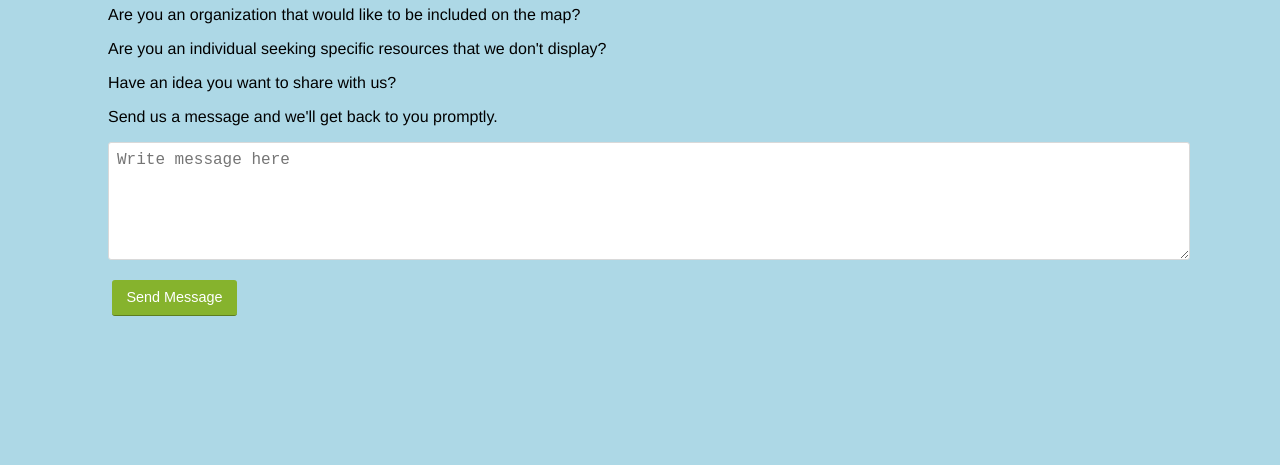
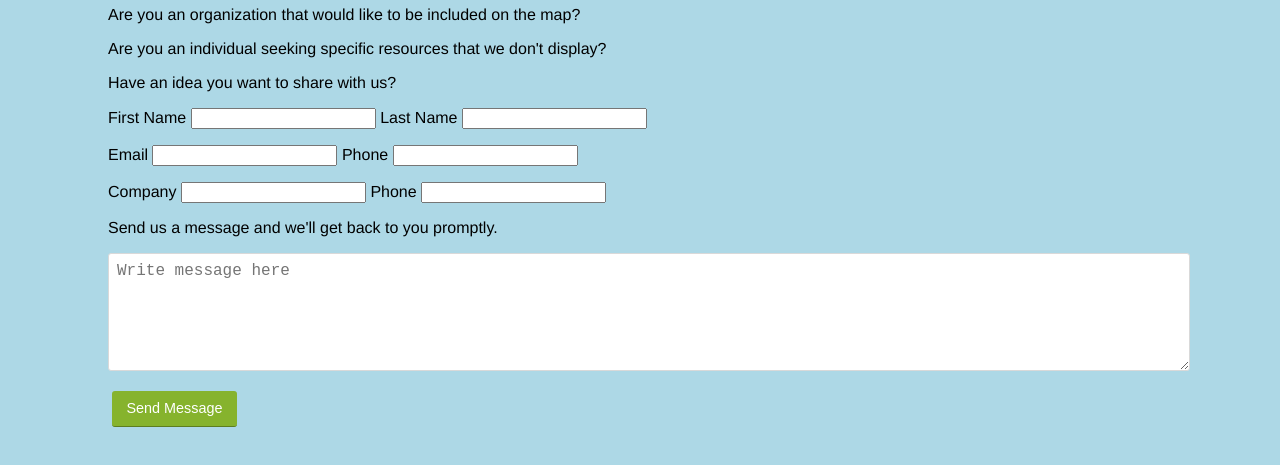
Before and after one commit to cmiriam/SideProjects, a plain HTML site: page index.html in a window 1280 px wide. Shown: the part 151-616 px from the top of the page. Drawn offline with Linux system fonts and the light colour scheme.

Commit message:
Adding the form

```diff
--- a/index.html
+++ b/index.html
@@ -17,6 +17,38 @@
     <h1>CONTACT US</h1>
     <p>Are you an organization that would like to be included on the map? </p>
     <p>Are you an individual seeking specific resources that we don't display? </p>Have an idea you want to share with us? </p>
+    <form>
+        <p>
+          <label>First Name</label>
+          <input type = "text"
+                 id = "myText"
+                 value = "" />
+          <label>Last Name</label>
+          <input type = "text"
+                 id = "myText"
+                 value = "" />
+        </p>
+        <p>
+          <label>Email</label>
+          <input type = "text"
+                 id = "myText"
+                 value = "" />
+          <label>Phone</label>
+          <input type = "text"
+                 id = "myText"
+                 value = "" />
+        </p>
+          <p>
+          <label>Company</label>
+          <input type = "text"
+                 id = "myText"
+                 value = "" />
+          <label>Phone</label>
+          <input type = "text"
+                 id = "myText"
+                 value = "" />
+        </p>
+    </form>
     <!-- Here's a comment that will not show up on the actual page -->
 
     <p>
```
